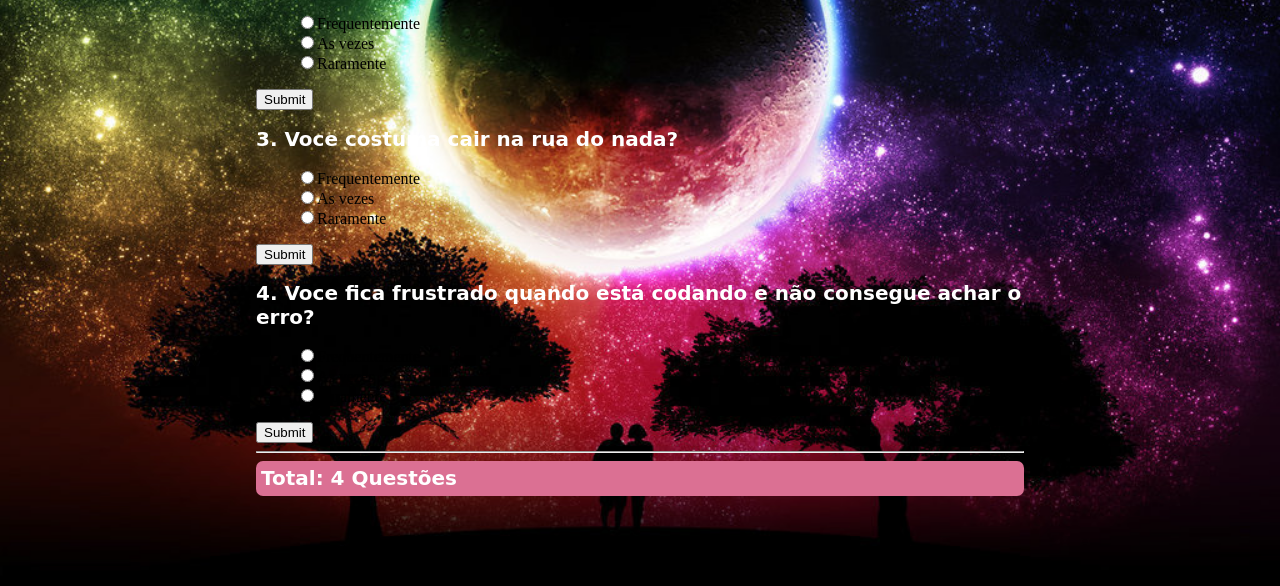
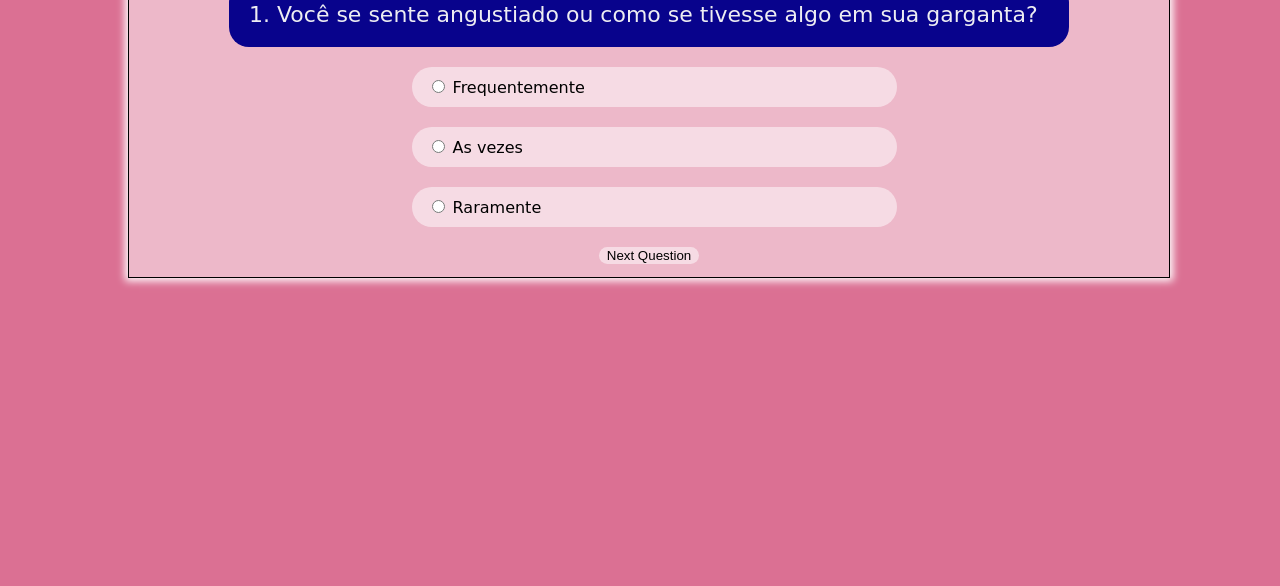
Before and after one commit to anamaurice/anamaurice, a plain HTML site: page index.html in a window 1280 px wide. Shown: the part 214-800 px from the top of the page. Drawn offline with Linux system fonts and the light colour scheme; a web font is replaced by a local one.

Commit message:
Quiz Atualizado

```diff
--- a/css/style.css
+++ b/css/style.css
@@ -1,14 +1,108 @@
-body{
+
+html, body{
     margin: 0;
     padding: 0;
+    height: 100%;
+    width: 100%;
     display: flex;
     justify-content: center;
     align-items: center;
-    background: url("img/nebula.jpg");
+    font-family: 'Volkhov', cursive;
+    background-color: palevioletred;
+    /* background: url("img/nebula.jpg");
     background-repeat: no-repeat;
-    background-size: cover;
+    background-size: cover; */
 }
-header{
+
+.container{
+    height: 330px;
+    width: 1000px;
+    position: absolute;
+    top: 15%;
+    left: 10%;
+    /* transform: translateX(10%) translateY(15%); */
+    background: rgba(255, 255, 255, 0.5);
+    padding: 20px;
+    border: 1px solid #000;
+    box-shadow: 0 0 8px 3px #fff;
+    display: flex;
+    justify-content: center;
+    align-items: center;
+    flex-direction: column;
+}
+.titulo{
+    padding-top: 20px;
+    text-align: center;
+    font-size: 36px;
+    text-transform: uppercase;
+    color: #08038C;
+}
+.question{
+    width: 800px;
+    padding: 20px;
+    font-size: 22px;
+    background: #08038C;
+    border-radius: 20px;
+    margin: 10px 0 10px 0;
+    color: #f6f6f6f6;
+    /* color: black; */
+}
+.opcao{
+    width: 470px;
+    display: inline-block;
+    padding: 10px 0 10px 15px;
+    vertical-align: middle;
+    background: rgba(255, 255, 255, 0.5);
+    /* background: #0000; */
+    margin: 10px 0 10px 10px;
+    color: black;
+    border-radius: 20px;
+}
+.opcao:hover{
+    background: #08038C;
+    color: #f6f6f6;
+}
+
+.nextbtn{
+    border: none;
+    outline: none;
+    background: rgba(255, 255, 255, 0.5);
+    width: 100px;
+    height: 35px;
+    border-radius: 20px;
+    cursor: pointer;
+    float: right;
+    margin: 10px;
+}
+
+.nextbtn:hover{
+    background: #08038C;
+    color: #f6f6f6;
+}
+
+.result{
+    height: 100px;
+    text-align: center;
+    font-size: 75px;
+}
+
+.opcao input:checked .opcao{
+    background: #08038C;
+    color: #0000;
+}
+
+
+
+
+
+
+
+
+
+
+
+
+/* header{
     display: flex;
     justify-content: space-between;
     flex-direction: row;
@@ -48,7 +142,6 @@ ul{
     list-style: none;
 }
 h2{
-    font-family: 'Volkhov', cursive;
     font-size: 20px;
     color: #fff;
-}
+} */
--- a/index.html
+++ b/index.html
@@ -6,71 +6,22 @@
     <meta http-equiv="X-UA-Compatible" content="ie=edge">
     <link href="https://fonts.googleapis.com/css?family=Volkhov&display=swap" rel="stylesheet">
     <link rel="stylesheet" href="css/style.css">
-    <script src="js/quiz.js"></script>
+    <!-- <script src="js/quiz.js"></script> -->
     <title>Document</title>
 </head>
 <body>
 
-    <div class="container">
-        <header>
-            <div class="pull-left"> Html Questions </div>
-            <div class="pull-right"> SuperAjuda.com.br </div>
-        </header>
-
-        <main>
-
-            <form action="" class="questionform" id="q1" data-question="1">
-                <h2> 1. Voce gosta de frutinha no panetone? </h2>
-                <ul>
-                    <button class="btn" value="a">Frequentemente</button>
-                    <button class="btn" value="a">As vezes</button>
-                    <button class="btn" value="a">Raramente</button>
-
-                    <!-- <li><input type="radio" name="q1" value="a">Frequentemente</li>
-                    <li><input type="radio" name="q1" value="b">As vezes</li>
-                    <li><input type="radio" name="q1" value="c">Raramente</li> -->
-                </ul>
-                <button id="submit">Submit</button>
-            </form>
-
-            <form action="" class="questionform" id="q2" data-question="2">
-                    <h2> 2. Voce gosta tira o picles do lanche do McDonalds? </h2>
-                    <ul>
-                        <li><input type="radio" name="q2" value="a">Frequentemente</li>
-                        <li><input type="radio" name="q2" value="b">As vezes</li>
-                        <li><input type="radio" name="q2" value="c">Raramente</li>
-                    </ul>
-                    <button id="submit">Submit</button>
-            </form>
-
-            <form action="" class="questionform" id="q3" data-question="3">
-                    <h2> 3. Voce costuma cair na rua do nada? </h2>
-                    <ul>
-                        <li><input type="radio" name="q3" value="a">Frequentemente</li>
-                        <li><input type="radio" name="q3" value="b">As vezes</li>
-                        <li><input type="radio" name="q3" value="c">Raramente</li>
-                    </ul>
-                    <button id="submit">Submit</button>
-            </form>
-
-            <form action="" class="questionform" id="q4" data-question="4">
-                    <h2> 4. Voce fica frustrado quando está codando e não consegue achar o erro? </h2>
-                    <ul>
-                        <li><input type="radio" name="q4" value="a">Frequentemente</li>
-                        <li><input type="radio" name="q4" value="b">As vezes</li>
-                        <li><input type="radio" name="q4" value="c">Raramente</li>
-                    </ul>
-                    <button id="submit">Submit</button>
-            </form>
-
-            <div id="resultado"></div>
-            <hr>
-        </main>
-        <footer>
-            <div class="pull-left">Total: 4 Questões</div>
-        </footer>
-
+    <div class="container" id="quizContainer">
+        <div class="titulo">Computer quiz</div>
+        <div class="question" id="question"></div>
+        <label class="opcao"> <input type="radio" name="opcao" value="1"> <span id="opt1"></span> </label>
+        <label class="opcao"> <input type="radio" name="opcao" value="2"> <span id="opt2"></span> </label>
+        <label class="opcao"> <input type="radio" name="opcao" value="3"> <span id="opt3"></span> </label>
+        <button id="nextbutton" class="nextbtn" onclick="loadNextQuestion();"> Next Question</button>
     </div>
-
+    <div id="result" class="container result" style="display: none;">
+    </div>
+    <script src="js/question.js"></script>
+    <script src="js/quiz-sc.js"></script>
 </body>
 </html>
--- /dev/null
+++ b/js/question.js
@@ -0,0 +1,67 @@
+var questions = [{
+    "question": "Você se sente angustiado ou como se tivesse algo em sua garganta?",
+    "opcao1": "Frequentemente",
+    "opcao2": "As vezes",
+    "opcao3": "Raramente",
+    "answer": "2"
+}, {
+    "question": "Tem dificuldades para se concentrar?",
+    "opcao1": "Frequentemente",
+    "opcao2": "As vezes",
+    "opcao3": "Raramente",
+    "answer": "2"
+}, {
+    "question": "Faz movimentos repetitivos ? (Tremor de pernas, mexer no cabelo)",
+    "opcao1": "Frequentemente",
+    "opcao2": "As vezes",
+    "opcao3": "Raramente",
+    "answer": "2"
+}, {
+    "question": "Você tem problemas estomacais ou náuseas?",
+    "opcao1": "Frequentemente",
+    "opcao2": "As vezes",
+    "opcao3": "Raramente",
+    "answer": "2"
+}, {
+    "question": "Tem pensamentos desagradáveis ou se preocupa por algo de ruim acontecer no futuro?",
+    "opcao1": "Frequentemente",
+    "opcao2": "As vezes",
+    "opcao3": "Raramente",
+    "answer": "2"
+}, {
+    "question": "Você tenta evitar ou fugir de determinadas situações",
+    "opcao1": "Frequentemente",
+    "opcao2": "As vezes",
+    "opcao3": "Raramente",
+    "answer": "2"
+}, {
+    "question": "Você tem dificuldades para se lembrar das coisas",
+    "opcao1": "Frequentemente",
+    "opcao2": "As vezes",
+    "opcao3": "Raramente",
+    "answer": "2"
+}, {
+    "question": "Você tem dificuldades para tomar decisões",
+    "opcao1": "Frequentemente",
+    "opcao2": "As vezes",
+    "opcao3": "Raramente",
+    "answer": "2"
+}, {
+    "question": "Você bebe ou fuma para acalmar a ansiedade",
+    "opcao1": "Frequentemente",
+    "opcao2": "As vezes",
+    "opcao3": "Raramente",
+    "answer": "2"
+}, {
+    "question": "Em situações de desconforto sente alteração na respiração ou frequência cardíaca?",
+    "opcao1": "Frequentemente",
+    "opcao2": "As vezes",
+    "opcao3": "Raramente",
+    "answer": "2"
+}, {
+    "question": "Eu Disse que Ia Terminar Herói?",
+    "opcao1": "Frequentemente",
+    "opcao2": "As vezes",
+    "opcao3": "Raramente",
+    "answer": "2"
+}]
--- /dev/null
+++ b/js/quiz-sc.js
@@ -0,0 +1,64 @@
+var currentQuestion = 0;
+var score = 0;
+var totQuestions = questions.length;
+
+var container = document.getElementById('quizContainer');
+var questionEl = document.getElementById('question');
+var opt1 = document.getElementById('opt1');
+var opt2 = document.getElementById('opt2');
+var opt3 = document.getElementById('opt3');
+var nextButton = document.getElementById('nextButton');
+var resultCont = document.getElementById('result');
+
+var cont1 = 0;
+var cont2 = 0;
+var cont3 = 0;
+
+function loadQuestion (questionIndex){
+    var q = questions[questionIndex];
+    questionEl.textContent = [questionIndex +1] + '. ' + q.question;
+    opt1.textContent = q.opcao1;
+    opt2.textContent = q.opcao2;
+    opt3.textContent = q.opcao3;
+}
+
+function loadNextQuestion () {
+    var selectOption = document.querySelector('input[type=radio]:checked');
+    if(!selectOption){
+        alert('Por favor selecione sua resposta!');
+        return;
+    }
+    var answer = selectOption.value;
+    if(questions[currentQuestion].answer == answer){
+        score += 10;
+    }
+    selectOption.cheked = false;
+    currentQuestion++;
+    if(currentQuestion == totQuestions -1){
+        nextButton.textContent = 'Fim';
+    }
+    if(currentQuestion == totQuestions){
+        container.style.display =  'none';
+        resultCont.style.display = '';
+        resultCont.textContent = 'Seu placar: ' + score;
+        return;
+    }
+    loadQuestion(currentQuestion);
+}
+
+loadQuestion(currentQuestion);
+
+
+function Results (){
+    if(questions[currentQuestion].opcao1 = opt1){
+        cont1++;
+    }
+    if(questions[currentQuestion].opcao2 = opt2){
+        cont2++;
+    }
+    if(questions[currentQuestion].opcao3 = opt3){
+        cont3++;
+    }
+    alert('Seu placar: ' + cont1 + cont2 + cont3);
+    return;
+}
--- a/js/quiz.js
+++ b/js/quiz.js
@@ -0,0 +1,37 @@
+const questionElement = document.getElementById('question');
+const startButton = document.getElementById('start-btn');
+const nextButton = document.getElementById('next-btn');
+
+let shuffledQuestions, currentQuestionIndex;
+
+
+
+startButton.addEventListener('click', startGame)
+nextButton.addEventListener('click', () => {
+  currentQuestionIndex++
+  setNextQuestion()
+})
+
+
+function startGame() {
+  startButton.classList.add('hide');
+  shuffledQuestions = questions;
+  currentQuestionIndex = 0
+  questionContainerElement.classList.remove('hide')
+  setNextQuestion()
+}
+
+function setNextQuestion() {
+  showQuestion(shuffledQuestions[currentQuestionIndex]);
+}
+
+function showQuestion(question){
+    questionElement.innerText = question.question;
+}
+
+const questions = [
+  {question: 'What is 2 + 2?'},
+  {question: 'Who is the best YouTuber?'},
+  {question: 'Is web development fun?'},
+  {question: 'What is 4 * 2?'}
+];
```
